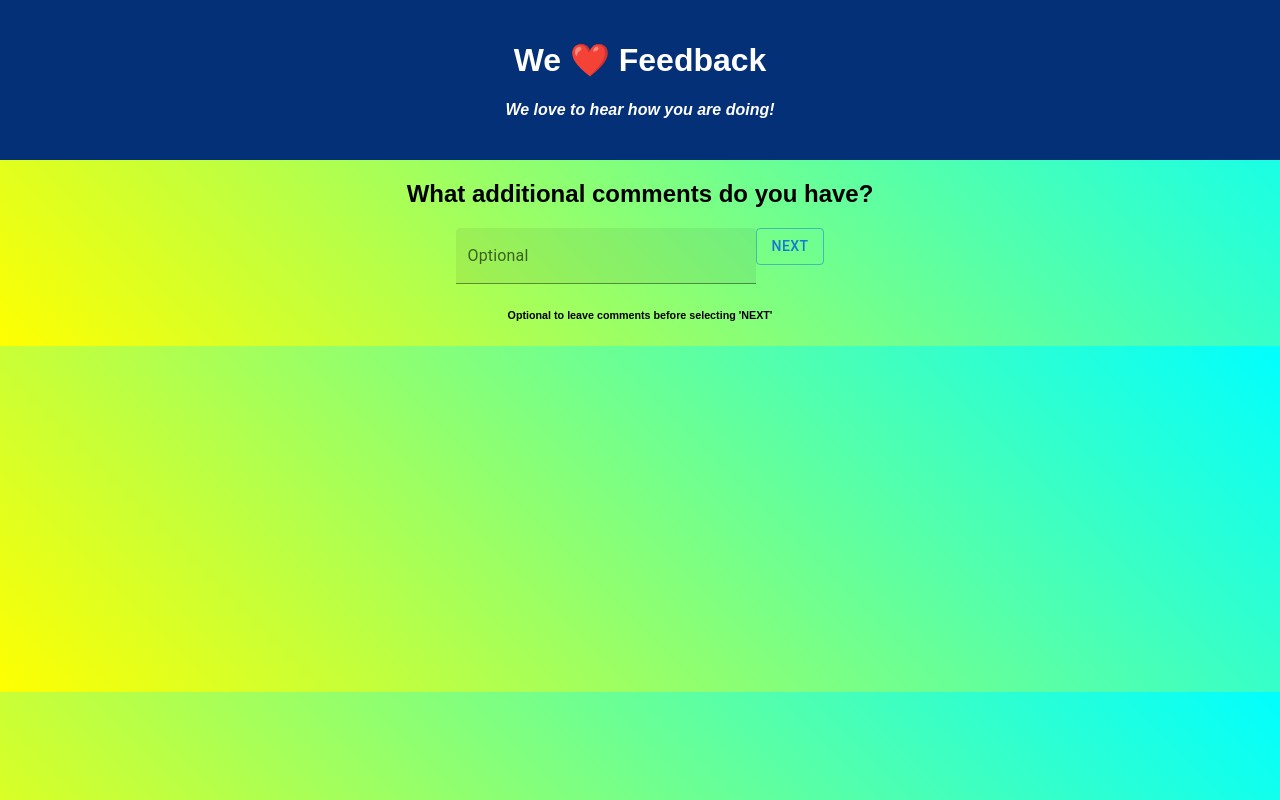
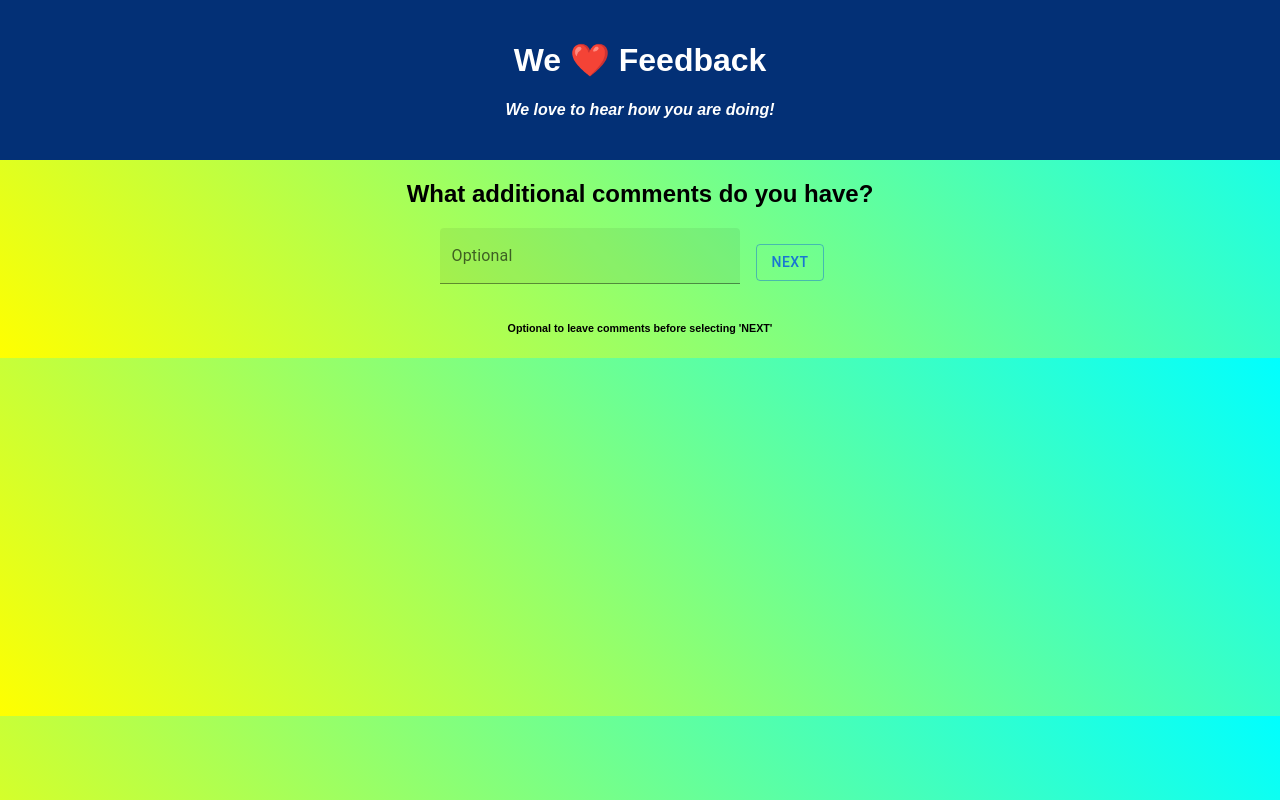
Before and after one commit to mikeflintrop/weekend-redux-feedback-loop, a React (Create React App) app: page /#/comments in a window 1280 px wide. Built offline with nearby package versions, Linux system fonts and the light colour scheme.

Commit message:
added button margin

```diff
--- a/src/components/Comments/Comments.jsx
+++ b/src/components/Comments/Comments.jsx
@@ -40,6 +40,7 @@ function commentsFunction () {
                 onChange={(event) => setNewComments(event.target.value)}
             />
         <Button
+        sx={{m: 2}}
         variant="outlined"
         type="submit">NEXT</Button>
         <h6>Optional to leave comments before selecting 'NEXT'</h6>
--- a/src/components/Feeling/Feeling.jsx
+++ b/src/components/Feeling/Feeling.jsx
@@ -41,6 +41,7 @@ function feelingFunction () {
                 onChange={(event) => setNewFeeling(event.target.value)}
             />
         <Button
+        sx={{m: 2}}
         variant="outlined"
         type="submit"
         disabled={ ( newFeeling.length === 0 ) ? true : false }
--- a/src/components/Support/Support.jsx
+++ b/src/components/Support/Support.jsx
@@ -41,6 +41,7 @@ function supportFunction () {
                 onChange={(event) => setNewSupport(event.target.value)}
             />
         <Button
+        sx={{m: 2}}
         variant="outlined"
         type="submit"
         disabled={ ( newSupport.length === 0 ) ? true : false }
--- a/src/components/Understanding/Understanding.jsx
+++ b/src/components/Understanding/Understanding.jsx
@@ -41,6 +41,7 @@ function understandingFunction () {
                 onChange={(event) => setNewUnderstanding(event.target.value)}
             />
         <Button
+        sx={{m: 2}}
         variant="outlined"
         type="submit"
         disabled={ ( newUnderstanding.length === 0 ) ? true : false }
```
